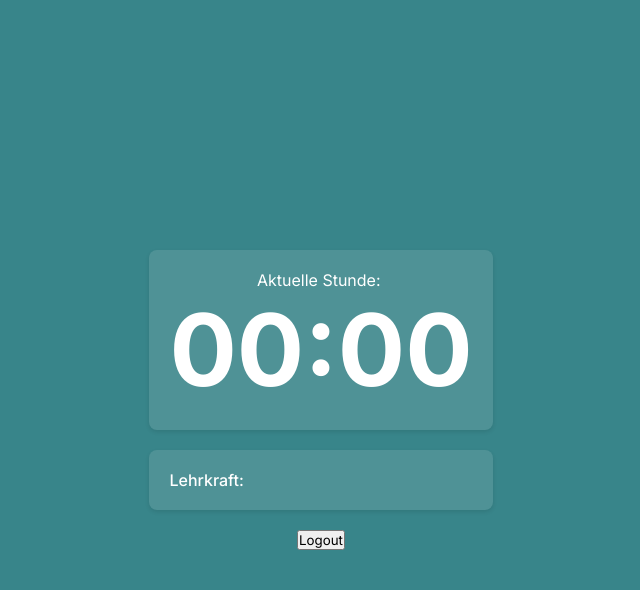
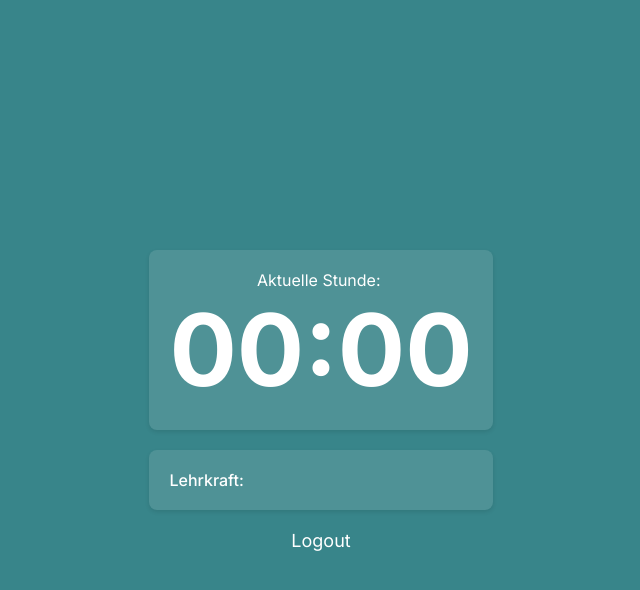
Before and after one commit to ffreydl/webuntis-lesson-countdown, a website: page public/index.html in a window 1280 px wide. Both pictures are taken after typing "Sample", "Sample123" into the empty fields and a click on the button "Log In". Shown: the whole page, without its empty margins (319-959 px from the left). Drawn offline with nearby package versions, Linux system fonts and the light colour scheme; no server answers.

Commit message:
Fix of the logout button & small break on Friday

```diff
--- a/public/css/style.css
+++ b/public/css/style.css
@@ -88,7 +88,14 @@ header img {
   min-width: 50%;
 }
 
-
+#logoutButton{
+  background-color: transparent;
+  outline: none;
+  border: none;
+  color: white;
+  font-size: 18px;
+  cursor: pointer;
+}
 
 #mainSection {
   display: flex;
```
